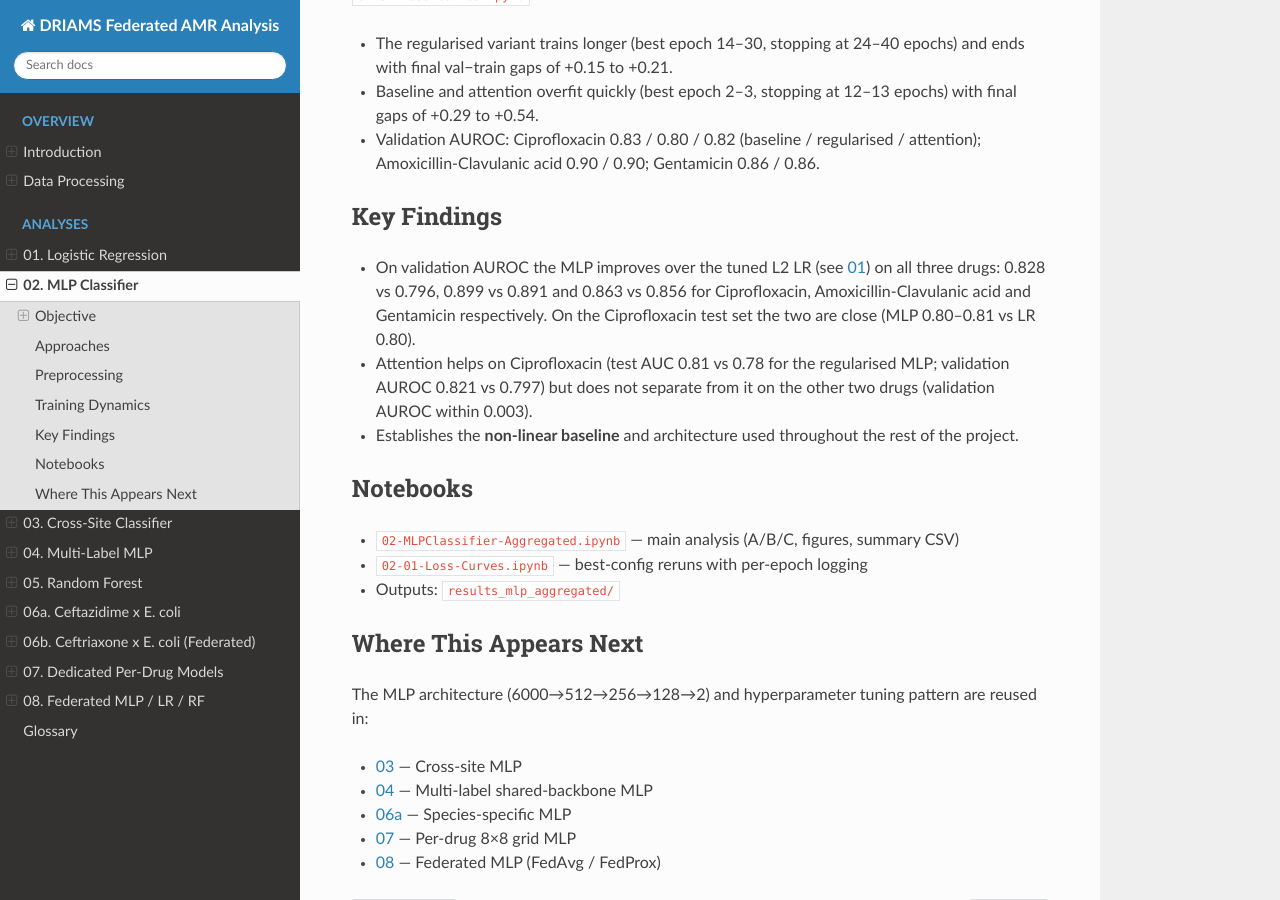
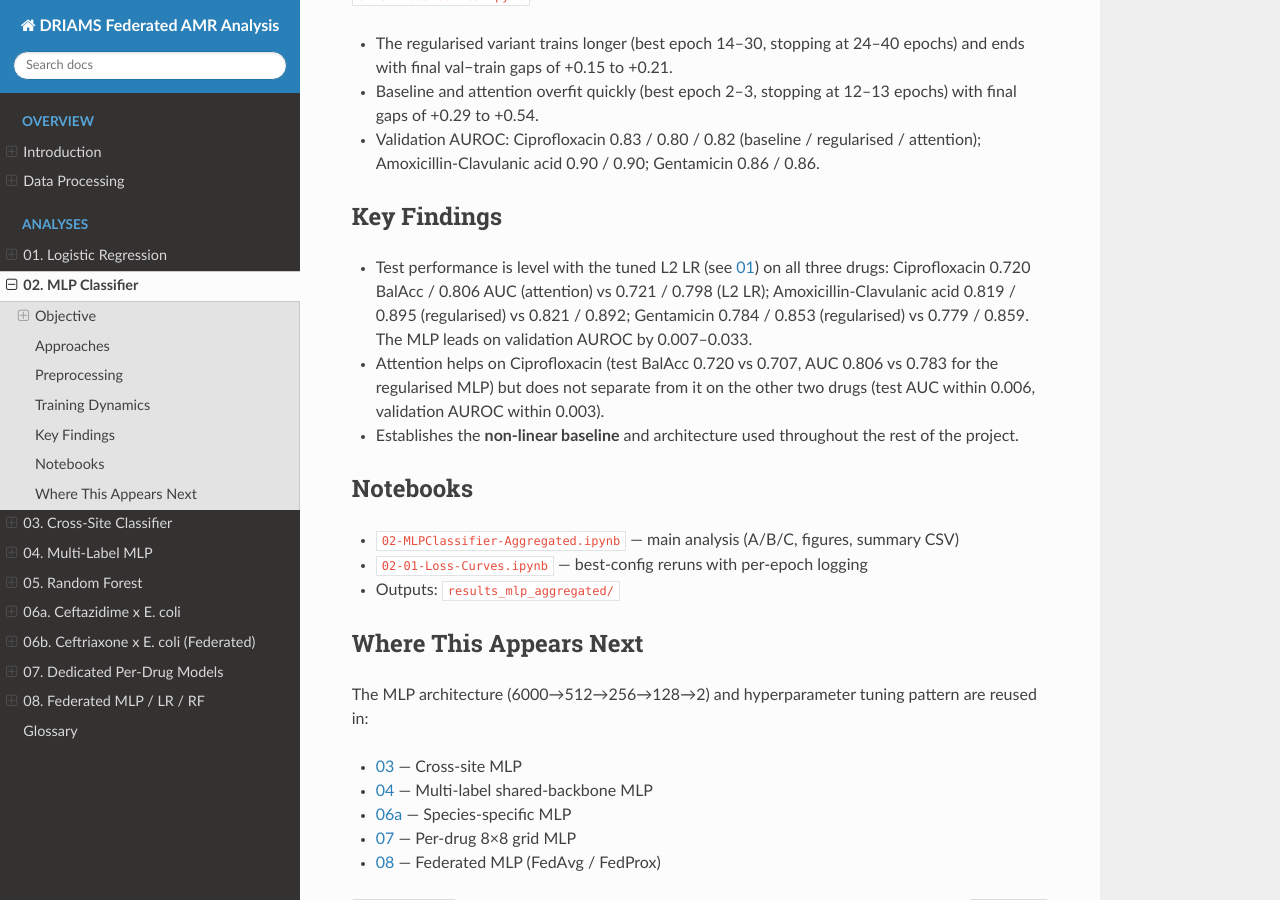
Before and after one commit to asd-standard/Dryad_DRIAMS, a Sphinx documentation site: the page built from docs/02-MLPClassifier-Aggregated/index.rst, in a window 1280 px wide and 900 px high, scrolled down 1121 px. Built offline with Sphinx 7.4.7 and the Read the Docs theme 3.1.0, drawn with Linux system fonts in a browser that asks for light colours.

Commit message:
Fix cv-results matching in LR diagnostics and refresh 02 test-metric findings

```diff
--- a/docs/02-MLPClassifier-Aggregated/index.rst
+++ b/docs/02-MLPClassifier-Aggregated/index.rst
@@ -67,14 +67,15 @@ saved as ``results_mlp_aggregated/metrics_*.csv`` and plotted by
 Key Findings
 ------------
 
-- On validation AUROC the MLP improves over the tuned L2 LR (see
+- Test performance is level with the tuned L2 LR (see
   :doc:`01 </01-LogisticAnalysis-Aggregated/index>`) on all three drugs:
-  0.828 vs 0.796, 0.899 vs 0.891 and 0.863 vs 0.856 for Ciprofloxacin,
-  Amoxicillin-Clavulanic acid and Gentamicin respectively. On the
-  Ciprofloxacin test set the two are close (MLP 0.80–0.81 vs LR 0.80).
-- Attention helps on Ciprofloxacin (test AUC 0.81 vs 0.78 for the
-  regularised MLP; validation AUROC 0.821 vs 0.797) but does not separate
-  from it on the other two drugs (validation AUROC within 0.003).
+  Ciprofloxacin 0.720 BalAcc / 0.806 AUC (attention) vs 0.721 / 0.798
+  (L2 LR); Amoxicillin-Clavulanic acid 0.819 / 0.895 (regularised) vs
+  0.821 / 0.892; Gentamicin 0.784 / 0.853 (regularised) vs 0.779 / 0.859.
+  The MLP leads on validation AUROC by 0.007–0.033.
+- Attention helps on Ciprofloxacin (test BalAcc 0.720 vs 0.707, AUC 0.806 vs
+  0.783 for the regularised MLP) but does not separate from it on the other
+  two drugs (test AUC within 0.006, validation AUROC within 0.003).
 - Establishes the **non-linear baseline** and architecture used throughout
   the rest of the project.
 
```
Also changed, not shown: 1 other file.
